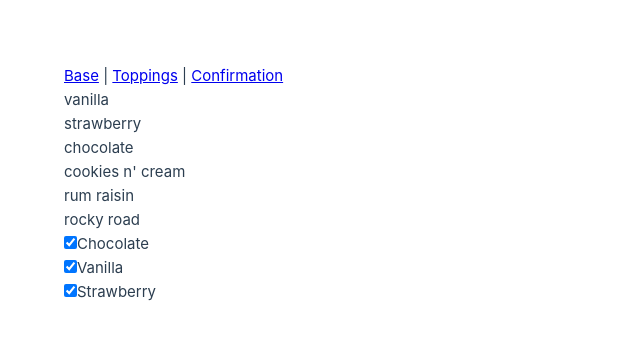
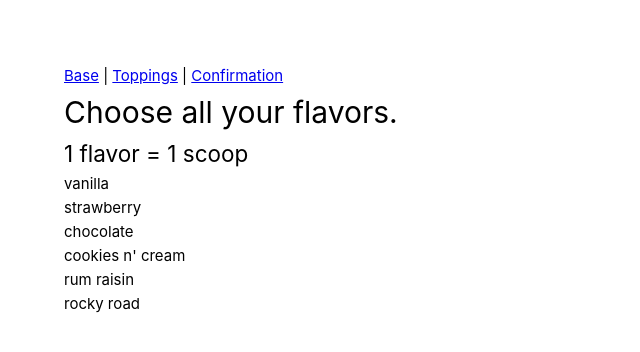
Before and after one commit to staten-island-tech/vue-reactivity-kaitlyndeng, a Vue app in the folder vue/: page / in a window 1280 px wide. Shown: the top 352 px of the page, without its empty margins (0-640 px from the left). Built offline with nearby package versions, Linux system fonts and the light colour scheme.

Commit message:
Commit 10

```diff
--- a/vue/src/App.vue
+++ b/vue/src/App.vue
@@ -2,8 +2,8 @@
   <div id="app">
     <div id="nav">
       <router-link to="/">Base</router-link> |
-      <router-link to="/ToppingsView">Toppings</router-link> |
-      <router-link to="/ConfirmationView">Confirmation</router-link>
+      <router-link to="/toppings">Toppings</router-link> |
+      <router-link to="/confirmation">Confirmation</router-link>
     </div>
     <router-view />
   </div>
--- a/vue/src/assets/base.css
+++ b/vue/src/assets/base.css
@@ -1,5 +1,6 @@
 /* color palette from <https://github.com/vuejs/theme> */
-:root {
+
+/* :root {
   --vt-c-white: #ffffff;
   --vt-c-white-soft: #f8f8f8;
   --vt-c-white-mute: #f2f2f2;
@@ -71,4 +72,4 @@ body {
   text-rendering: optimizeLegibility;
   -webkit-font-smoothing: antialiased;
   -moz-osx-font-smoothing: grayscale;
-}
+} */
--- a/vue/src/router/index.js
+++ b/vue/src/router/index.js
@@ -24,6 +24,7 @@ const router = createRouter({
       path: "/confirmation",
       name: "confirmation",
       component: confirmation,
+      component: () => import("../views/confirmation.vue"),
     },
   ],
 });
--- a/vue/src/views/Confirmation.vue
+++ b/vue/src/views/Confirmation.vue
@@ -1,5 +1,5 @@
 <template>
-  <div class="tab">
+  <div class="confirmation">
     <h1>Confirm your order.</h1>
   </div>
 </template>
--- a/vue/src/views/base.vue
+++ b/vue/src/views/base.vue
@@ -1,13 +1,16 @@
 <template>
   <div class="base">
+    <h1>Choose all your flavors.</h1>
+    <h2>1 flavor = 1 scoop</h2>
     <div v-for="flavor in flavors" :key="flavor">
-      {{ flavor }}
+      {{ flavor.type }}
     </div>
+    <!-- <div class="vegan">
+      <h2 v-if="vegan">{{ flavor.type }}</h2>
+      <h2 v-else>Not vegan.</h2>
+    </div> -->
 
-    <!-- <h1 v-if="vegan">{{ flavor }}</h1>
-    <h1 v-else>Not vegan.</h1> -->
-
-    <input type="checkbox" id="chocolate" value="chocolate" v-model="flavors" />
+    <!-- <input type="checkbox" id="chocolate" value="chocolate" v-model="flavors" />
     <label for="chocolate">Chocolate</label>
     <br />
     <input type="checkbox" id="vanilla" value="vanilla" v-model="flavors" />
@@ -20,7 +23,7 @@
       v-model="flavors"
     />
     <label for="strawberry">Strawberry</label>
-    <br />
+    <br /> -->
   </div>
 </template>
 
@@ -31,12 +34,12 @@ export default {
   data() {
     return {
       flavors: [
-        "vanilla",
-        "strawberry",
-        "chocolate",
-        "cookies n' cream",
-        "rum raisin",
-        "rocky road",
+        { type: "vanilla", vegan: "true", desc: "desc" },
+        { type: "strawberry", vegan: "true", desc: "desc" },
+        { type: "chocolate", vegan: "false", desc: "desc" },
+        { type: "cookies n' cream", vegan: "false", desc: "desc" },
+        { type: "rum raisin", vegan: "true", desc: "desc" },
+        { type: "rocky road", vegan: "false", desc: "desc" },
       ],
     };
   },
--- a/vue/src/views/toppings.vue
+++ b/vue/src/views/toppings.vue
@@ -1,15 +1,27 @@
 <template>
-  <div class="tab">
+  <div class="toppings">
     <h1>Add toppings here</h1>
+    <div v-for="topping in toppings" :key="topping">
+      {{ topping }}
+    </div>
   </div>
 </template>
-
-<style>
-@media (min-width: 1024px) {
-  .about {
-    min-height: 100vh;
-    display: flex;
-    align-items: center;
-  }
-}
-</style>
+<script>
+export default {
+  name: "toppings",
+  components: {},
+  data() {
+    return {
+      toppings: [
+        "chocolate chips",
+        "sprinkles",
+        "Oreos",
+        "fudge",
+        "M&Ms",
+        "chopped nuts",
+      ],
+    };
+  },
+};
+</script>
+<style></style>
```
